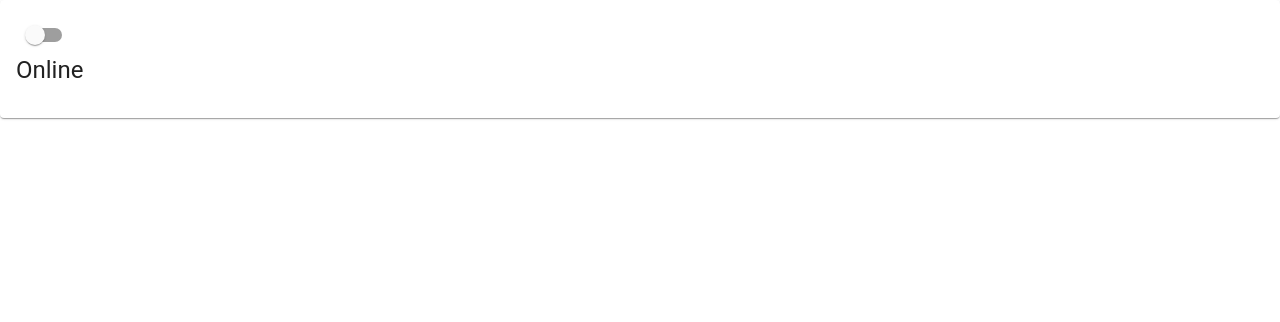
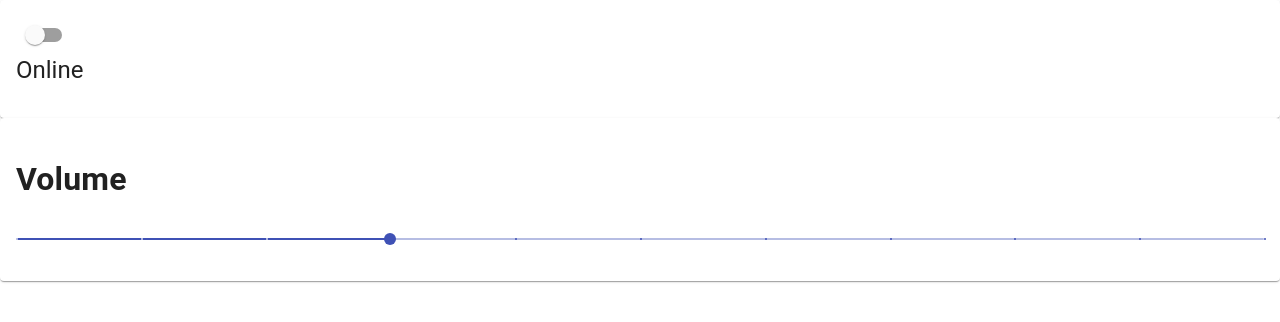
Before and after one commit to eh0ward/music-app, a React (Create React App) app: page / in a window 1280 px wide. Both pictures are taken after a click on the button "LOGIN". Shown: the top 322 px of the page. Built offline with nearby package versions, Linux system fonts and the light colour scheme.

Commit message:
added slider component

```diff
--- a/src/components/Dashboard.jsx
+++ b/src/components/Dashboard.jsx
@@ -1,21 +1,32 @@
 import React, { Component } from "react";
 import OnlineComponent from "./OnlineComponent";
+import SliderCard from "./SliderComponent";
 
 class Dashboard extends Component {
   state = {
-    // online: false,
     notifications: [],
+    isOnline: false
   };
 
   handleChange = (e) => {
-    // this.setState({ online: !this.online });
     this.setState({ notifications: [] });
   };
+
+  handleSwitch = () => {
+    this.setState({isOnline: !this.state.isOnline})
+    this.handleNotifications()
+}
+
+  handleNotifications= () => {
+    let notification = 'Youre offline';
+    this.setState({notifications: [...this.state.notifications, notification]})
+}
 
   render() {
     return (
       <div>
-        <OnlineComponent switch={this.handleChangle} />
+        <OnlineComponent handleChange={this.handleChange} handleSwitch={this.handleSwitch} handleNotifications={this.handleNotifications}/>
+        <SliderCard/>
       </div>
     );
   }
--- a/src/components/OnlineComponent.jsx
+++ b/src/components/OnlineComponent.jsx
@@ -1,5 +1,4 @@
-import React from "react";
-import { makeStyles } from "@material-ui/core/styles";
+import React, {Component} from "react";
 import Card from "@material-ui/core/Card";
 import CardActions from "@material-ui/core/CardActions";
 import CardContent from "@material-ui/core/CardContent";
@@ -7,34 +6,30 @@ import CardContent from "@material-ui/core/CardContent";
 import Typography from "@material-ui/core/Typography";
 import Switch from "@material-ui/core/Switch";
 
-const useStyles = makeStyles({
-  root: {
-    minWidth: 275,
-  },
-  bullet: {
-    display: "inline-block",
-    margin: "0 2px",
-    transform: "scale(0.8)",
-  },
-  title: {
-    fontSize: 14,
-  },
-  pos: {
-    marginBottom: 12,
-  },
-});
 
-const OnlineComponent = (props) => {
-  const classes = useStyles();
-  //   const bull = <span className={classes.bullet}>•</span>;
+class OnlineComponent extends Component {
+  state = {
+    isOnline: false
+  }
 
+  isOnline = () => {
+    this.setState({isOnline: !this.state.isOnline})
+  }
+
+  componentDidUpdate (prevProps, prevState) {
+    if (!this.state.isOnline && prevState.isOnline) {
+      this.props.handleNotifications()
+    }
+    }
+
+
+
+render() {
   return (
-    <Card className={classes.root}>
+    <Card>
       <CardContent>
         <Switch
-          onChange={props.switch}
-          name="checkedA"
-          inputProps={{ "aria-label": "secondary checkbox" }}
+          onChange={this.isOnline}
         />
         <Typography variant="h5" component="h2">
           Online
@@ -45,6 +40,8 @@ const OnlineComponent = (props) => {
       </CardActions>
     </Card>
   );
+}
 };
 
+
 export default OnlineComponent;
--- /dev/null
+++ b/src/components/SliderComponent.jsx
@@ -0,0 +1,63 @@
+import React from 'react';
+import { makeStyles } from '@material-ui/core/styles';
+import Card from '@material-ui/core/Card';
+import CardContent from '@material-ui/core/CardContent';
+import Typography from '@material-ui/core/Typography';
+import Slider from '@material-ui/core/Slider';
+
+const useStyles = makeStyles({
+  root: {
+    minWidth: 275,
+  },
+  bullet: {
+    display: 'inline-block',
+    margin: '0 2px',
+    transform: 'scale(0.8)',
+  },
+  title: {
+    fontSize: 14,
+  },
+  pos: {
+    marginBottom: 12,
+  },
+});
+
+export default function SliderCard() {
+  const classes = useStyles();
+
+  const [value, setValue] = React.useState(30);
+
+  const handleChange = (event, newValue) => {
+    setValue(newValue);
+  };
+
+  let warning = ''
+
+  if(value >= 80) {
+      warning = 'Listening to music at a high volume could cause long-term hearing loss'
+  } else {
+      warning= ''
+  }
+
+  return (
+    <Card className={classes.root}>
+      <CardContent>
+        <Typography id="continuous-slider" gutterBottom>
+          <h1>Volume</h1>
+          <p>{warning}</p>
+        </Typography>
+
+        <Slider
+        onChange={handleChange}
+        defaultValue={value}
+        aria-labelledby="discrete-slider"
+        valueLabelDisplay="auto"
+        step={10}
+        marks
+        min={0}
+        max={100}
+      />
+      </CardContent>
+    </Card>
+  );
+}
```
